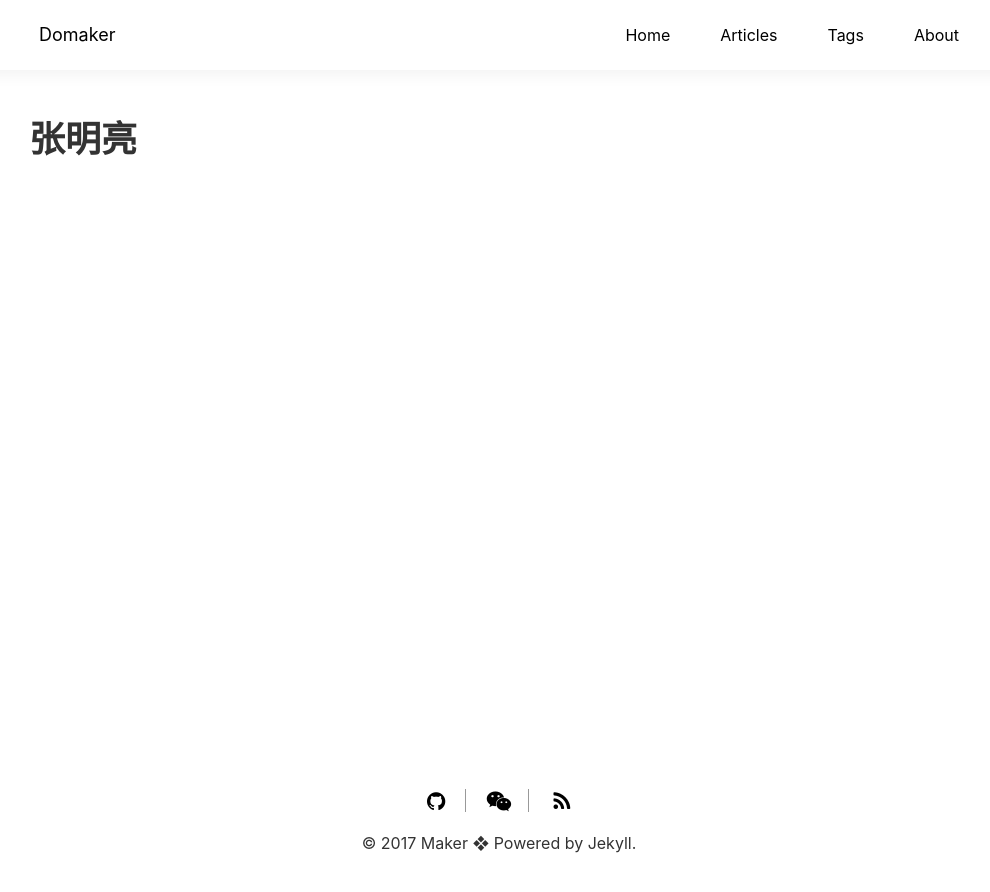
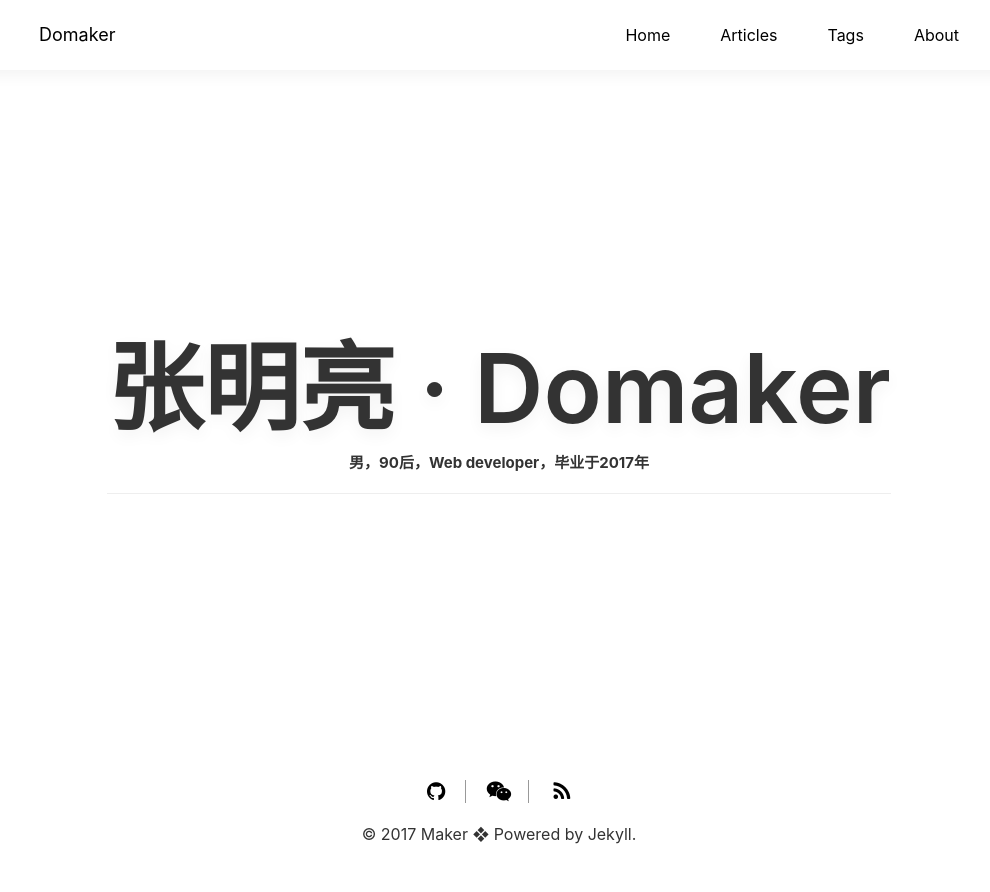
Before and after one commit to HerbCollins/HerbCollins.github.io, a Jekyll site: the page built from 3_about.md, in a window 1280 px wide. Shown: the top 892 px of the page, without its empty margins (141-1131 px from the left). Built offline with Jekyll 4.4.1, drawn with Linux system fonts in a browser that asks for light colours.

Commit message:
完善about页面

```diff
--- a/3_about.md
+++ b/3_about.md
@@ -4,4 +4,10 @@ title: "About"
 description: "关于我"
 ---
 
-# 张明亮
+<div class="infomation">
+	<div class="content text-center">
+		<h1>张明亮 · Domaker</h1>
+		<p><b>男，90后，Web developer，毕业于2017年</b></p>
+		<hr>
+	</div>
+</div>
--- a/index.html
+++ b/index.html
@@ -10,7 +10,7 @@ description: "个人博客"
 					<h1>Domaker</h1>
 					<p><b>Study & Create & Record & Share</b></p>
 					<hr>
-					<p>CN. <b>ZHUHAI · Web developer ·</b> view my projects on<b> GitHub</b></p>
+					<p>CN. <b>ZHUHAI · Web developer ·</b> view my projects on <a href="https://github.com/HerbCollins"><b> GitHub</b></a></p>
 				</div>
 			</div>
 		</div>
```
